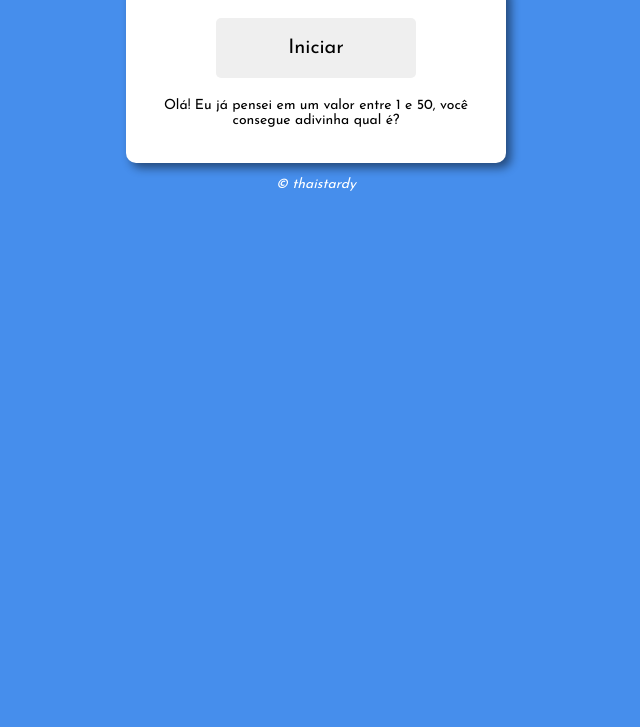
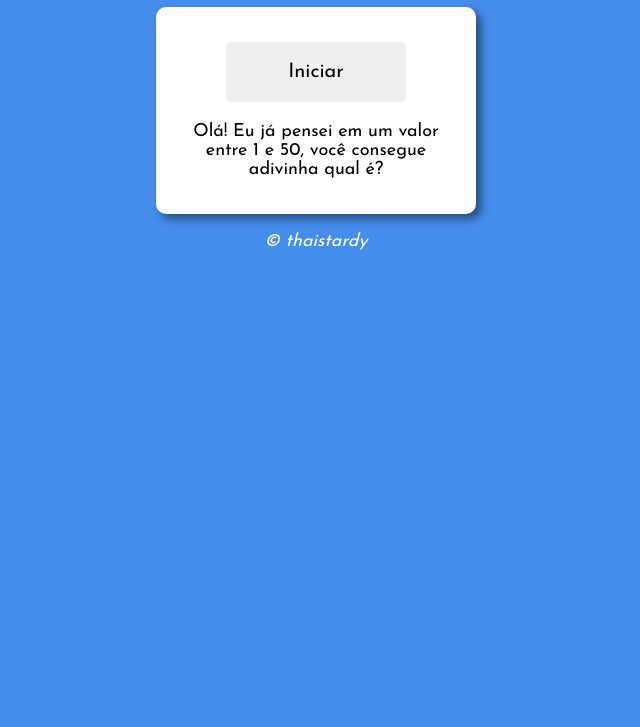
Before and after one commit to athaistardy/adivinhar, a plain HTML site: page index.html in a window 1280 px wide. Shown: the part 73-800 px from the top of the page, without its empty margins (324-964 px from the left). Drawn offline with Linux system fonts and the light colour scheme.

Commit message:
ajustando o style.css

```diff
--- a/assets/css/style.css
+++ b/assets/css/style.css
@@ -2,20 +2,27 @@
 
 * {
     font-family: 'Josefin Sans', Arial, Helvetica, sans-serif;
+    box-sizing: border-box;
 }
 
 body {
     background-color: rgb(70,142,236);
-    font-size: 14px;
+    font-size: 18px;
+    display: flex;
+    justify-content: center;
+    align-items: center;
+    flex-direction: column;
+    overflow: hidden;
 }
 
 header {
+    width: 320px;
     color: white;
     text-align: center;
 }
 
 section {
-    width: 350px;
+    width: 320px;
     background-color: white;
     border-radius: 10px;
     padding: 15px;
@@ -30,7 +37,7 @@ div {
 }
 
 input {
-    width: 200px;
+    width: 180px;
     height: 60px;
     font-size: 20px;
     outline: none;
```
